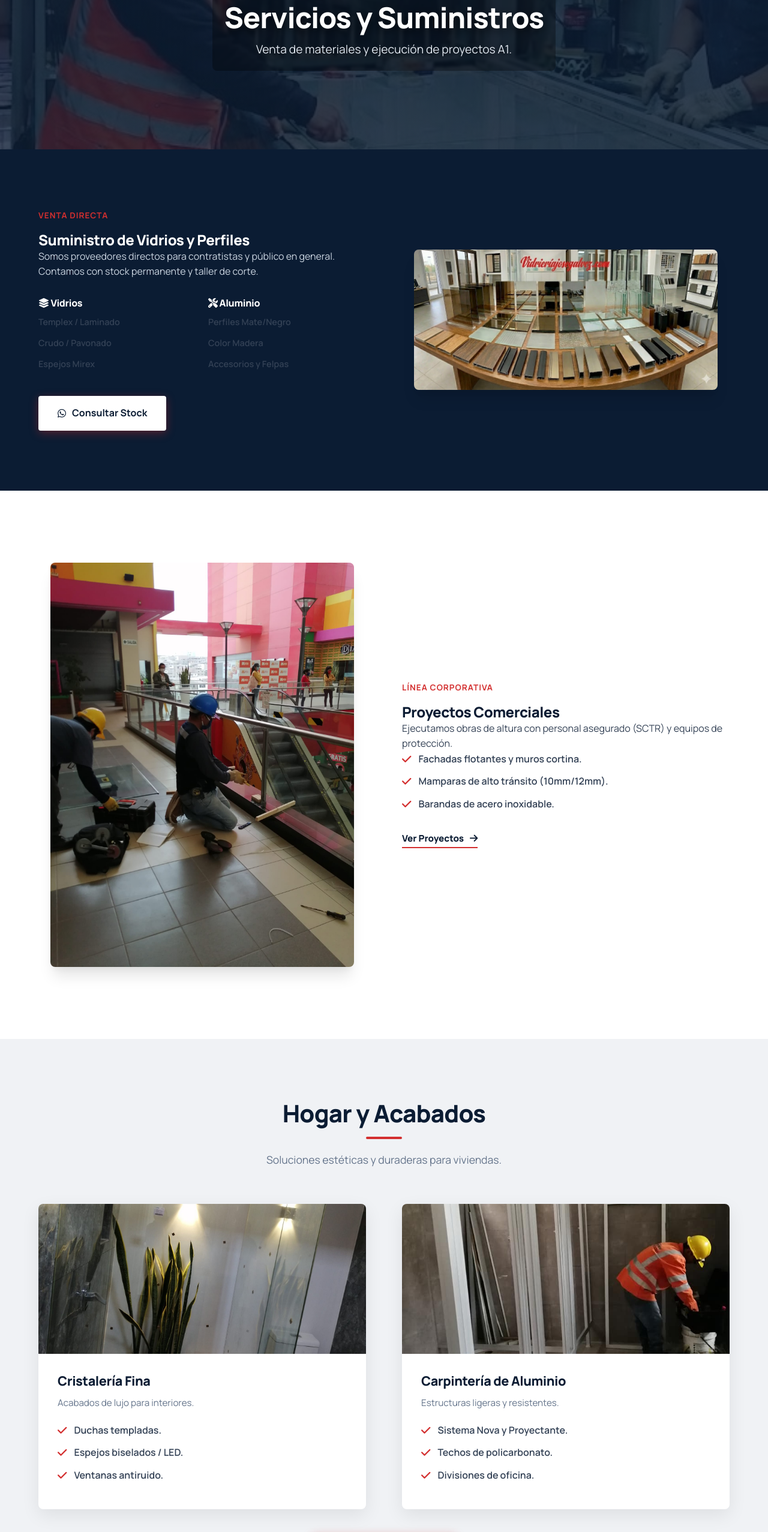
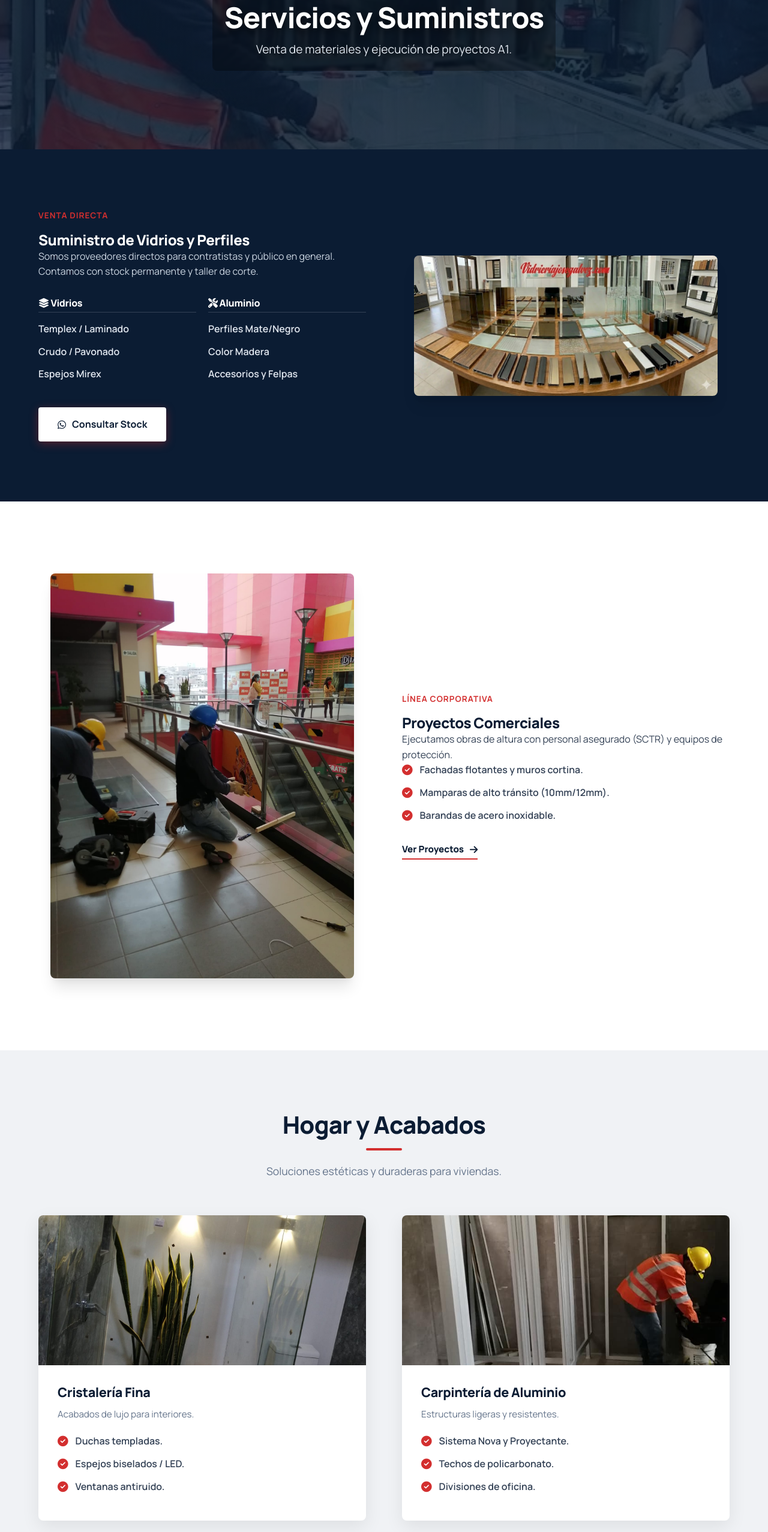
Before and after one commit to PatricKFER99/vidrieria-jose-galvez, a plain HTML site: page servicios.html in a window 1280 px wide. Shown: the part 240-2794 px from the top of the page at 60% size. Drawn offline with Linux system fonts and the light colour scheme.

Commit message:
Add files via upload

```diff
--- a/servicios.html
+++ b/servicios.html
@@ -8,6 +8,15 @@
     <link href="https://fonts.googleapis.com/css2?family=Manrope:wght@300;400;600;700;800&display=swap" rel="stylesheet">
     <link rel="stylesheet" href="https://cdnjs.cloudflare.com/ajax/libs/font-awesome/6.4.0/css/all.min.css">
     <link rel="stylesheet" href="style.css">
+
+    <style>
+        .bg-navy-section .check-list li {
+            color: #e2e8f0 !important; /* Fuerza el color blanco grisáceo */
+        }
+        .bg-navy-section .check-list i {
+            color: var(--brand-red); /* Mantiene el check rojo */
+        }
+    </style>
 </head>
 <body>
 
@@ -41,16 +50,16 @@
 
                 <div style="margin-top: 30px; display: grid; grid-template-columns: 1fr 1fr; gap: 20px;">
                     <div>
-                        <h4 style="color: white; margin-bottom: 10px;"><i class="fas fa-layer-group"></i> Vidrios</h4>
-                        <ul class="check-list" style="font-size: 0.9rem; color: #cbd5e1;">
+                        <h4 style="color: white; margin-bottom: 15px; border-bottom: 1px solid #334155; padding-bottom: 5px;"><i class="fas fa-layer-group"></i> Vidrios</h4>
+                        <ul class="check-list">
                             <li>Templex / Laminado</li>
                             <li>Crudo / Pavonado</li>
                             <li>Espejos Mirex</li>
                         </ul>
                     </div>
                     <div>
-                        <h4 style="color: white; margin-bottom: 10px;"><i class="fas fa-tools"></i> Aluminio</h4>
-                        <ul class="check-list" style="font-size: 0.9rem; color: #cbd5e1;">
+                        <h4 style="color: white; margin-bottom: 15px; border-bottom: 1px solid #334155; padding-bottom: 5px;"><i class="fas fa-tools"></i> Aluminio</h4>
+                        <ul class="check-list">
                             <li>Perfiles Mate/Negro</li>
                             <li>Color Madera</li>
                             <li>Accesorios y Felpas</li>
@@ -80,9 +89,9 @@
                 <h2>Proyectos Comerciales</h2>
                 <p>Ejecutamos obras de altura con personal asegurado (SCTR) y equipos de protección.</p>
                 <ul class="check-list">
-                    <li><i class="fas fa-check"></i> Fachadas flotantes y muros cortina.</li>
-                    <li><i class="fas fa-check"></i> Mamparas de alto tránsito (10mm/12mm).</li>
-                    <li><i class="fas fa-check"></i> Barandas de acero inoxidable.</li>
+                    <li><i class="fas fa-check-circle"></i> Fachadas flotantes y muros cortina.</li>
+                    <li><i class="fas fa-check-circle"></i> Mamparas de alto tránsito (10mm/12mm).</li>
+                    <li><i class="fas fa-check-circle"></i> Barandas de acero inoxidable.</li>
                 </ul>
                 <a href="galeria.html" class="link-arrow">Ver Proyectos <i class="fas fa-arrow-right"></i></a>
             </div>
@@ -104,9 +113,9 @@
                         <h3>Cristalería Fina</h3>
                         <p>Acabados de lujo para interiores.</p>
                         <ul class="check-list" style="margin-top: 15px;">
-                            <li><i class="fas fa-check"></i> Duchas templadas.</li>
-                            <li><i class="fas fa-check"></i> Espejos biselados / LED.</li>
-                            <li><i class="fas fa-check"></i> Ventanas antiruido.</li>
+                            <li><i class="fas fa-check-circle"></i> Duchas templadas.</li>
+                            <li><i class="fas fa-check-circle"></i> Espejos biselados / LED.</li>
+                            <li><i class="fas fa-check-circle"></i> Ventanas antiruido.</li>
                         </ul>
                     </div>
                 </div>
@@ -117,9 +126,9 @@
                         <h3>Carpintería de Aluminio</h3>
                         <p>Estructuras ligeras y resistentes.</p>
                         <ul class="check-list" style="margin-top: 15px;">
-                            <li><i class="fas fa-check"></i> Sistema Nova y Proyectante.</li>
-                            <li><i class="fas fa-check"></i> Techos de policarbonato.</li>
-                            <li><i class="fas fa-check"></i> Divisiones de oficina.</li>
+                            <li><i class="fas fa-check-circle"></i> Sistema Nova y Proyectante.</li>
+                            <li><i class="fas fa-check-circle"></i> Techos de policarbonato.</li>
+                            <li><i class="fas fa-check-circle"></i> Divisiones de oficina.</li>
                         </ul>
                     </div>
                 </div>
```
